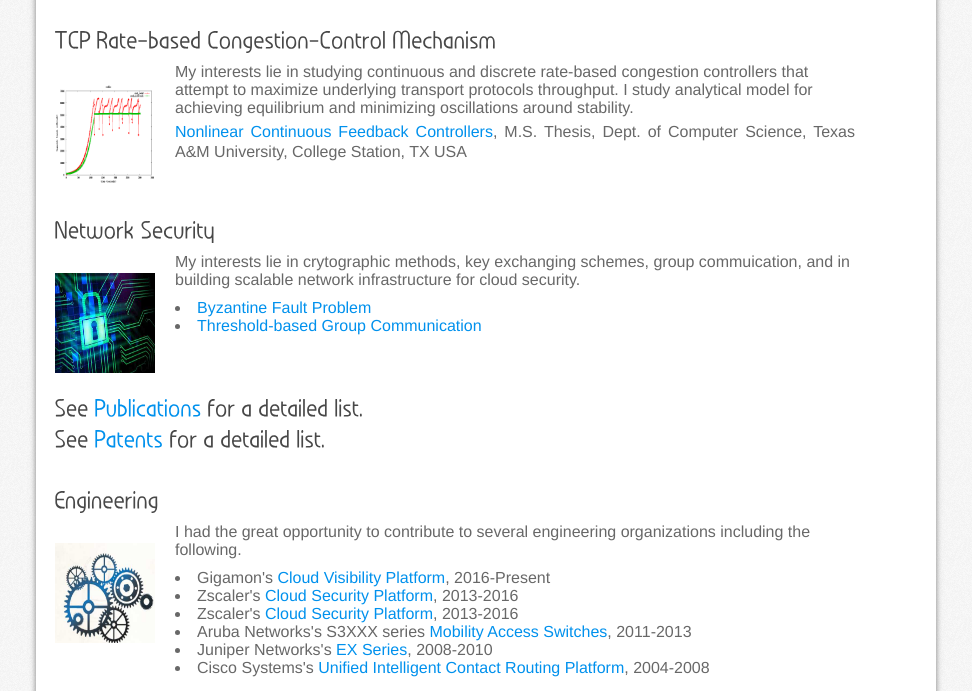
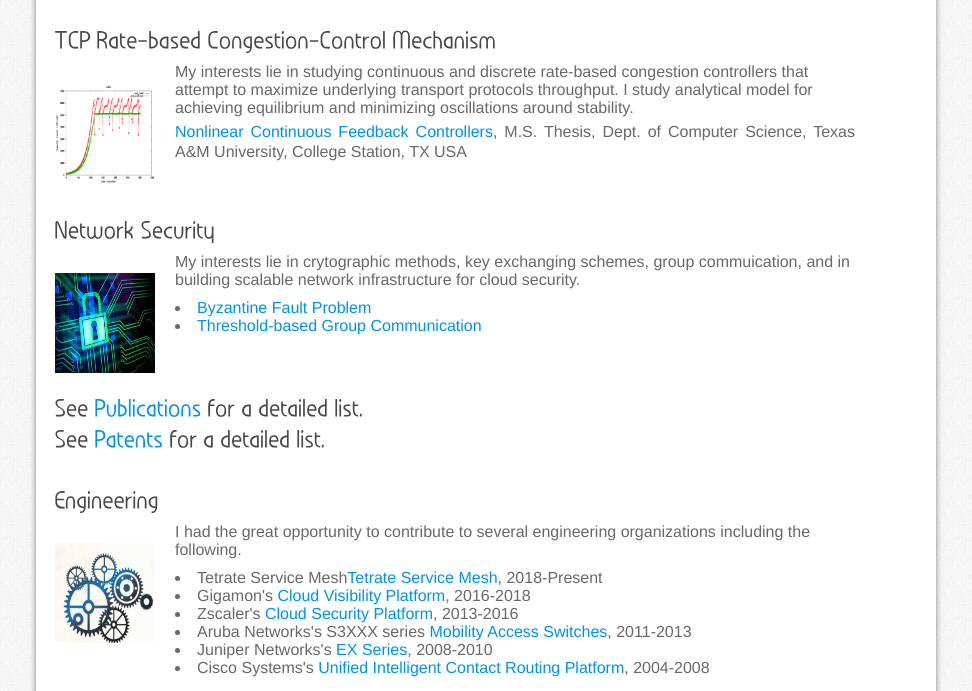
Before and after one commit to saigs/saigs.github.io, a plain HTML site: page index.htm in a window 1280 px wide. Shown: the part 846-1537 px from the top of the page, without its empty margins (194-1166 px from the left). Drawn offline with Linux system fonts and the light colour scheme.

Commit message:
updated index.htm

```diff
--- a/index.htm
+++ b/index.htm
@@ -128,8 +128,8 @@
 		<img src=images/eng.jpg class=post_thumb>
 			I had the great opportunity to contribute to several engineering organizations including the following.
 		</img><p/>
-		<li style="margin-left:120px">Gigamon's <a href="https://www.gigamon.com/solutions/type/public-cloud.html">Cloud Visibility Platform</a>, 2016-Present
-		<li style="margin-left:120px">Zscaler's <a href="https://www.zscaler.com/why-zscaler/cloud-security">Cloud Security Platform</a>, 2013-2016
+		<li style="margin-left:120px">Tetrate Service Mesh<a href="https://tetrate.io">Tetrate Service Mesh</a>, 2018-Present
+		<li style="margin-left:120px">Gigamon's <a href="https://www.gigamon.com/solutions/type/public-cloud.html">Cloud Visibility Platform</a>, 2016-2018
 		<li style="margin-left:120px">Zscaler's <a href="https://www.zscaler.com/why-zscaler/cloud-security">Cloud Security Platform</a>, 2013-2016
 		<li style="margin-left:120px">Aruba Networks's S3XXX series <a href="http://www.arubanetworks.com/products/mobility-access-switches ">Mobility Access Switches</a>, 2011-2013
 		<li style="margin-left:120px">Juniper Networks's <a href="http://www.juniper.net/techpubs/en_US/junos13.3/topics/concept/virtual-chassis-ex4200-overview.html">EX Series</a>, 2008-2010
```
